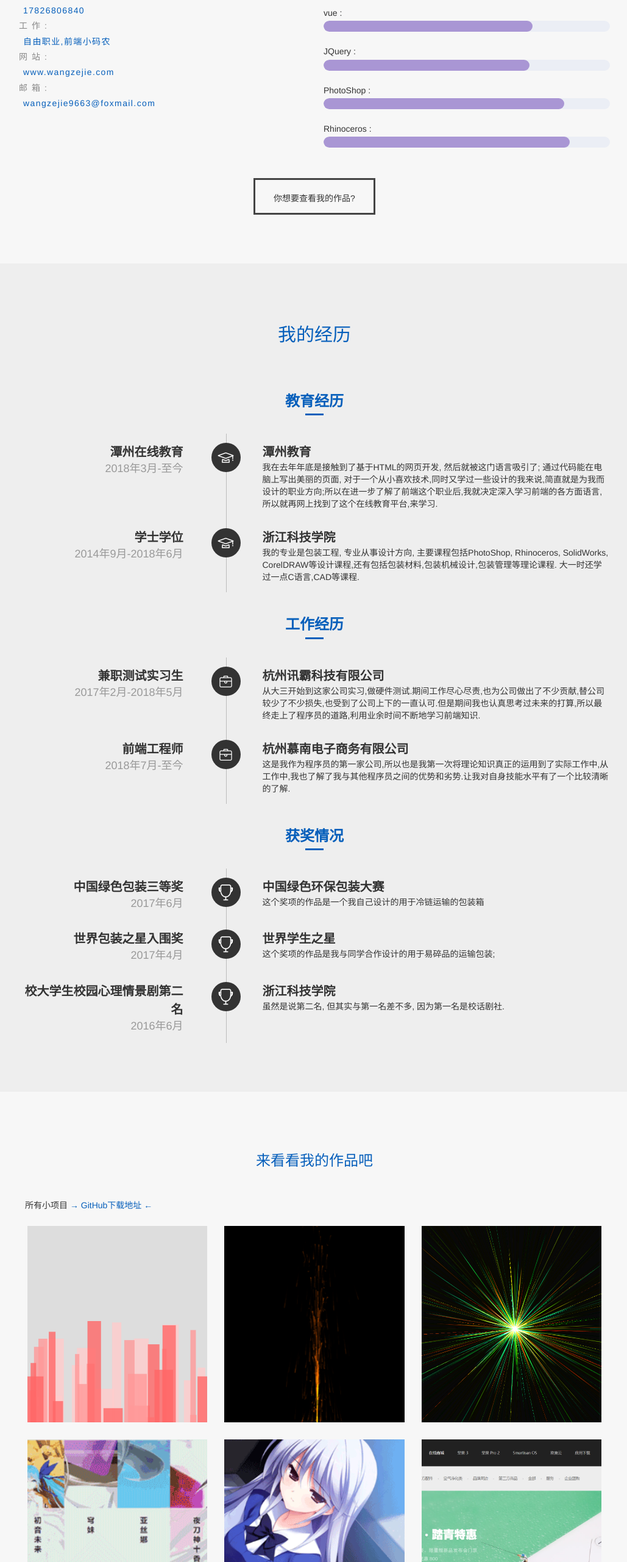
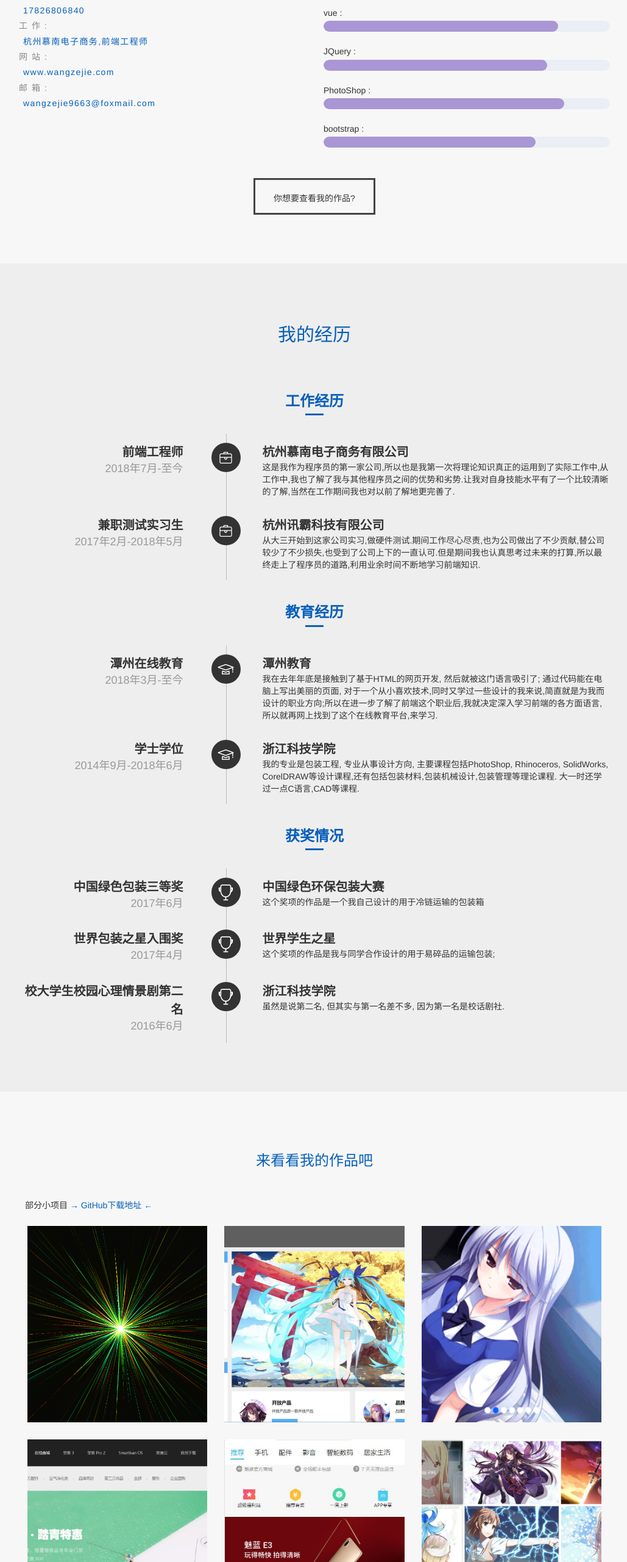
Before and after one commit to w960603/js_and_css, a Vue app in the folder vue-project/my-web-site/: page / in a window 1280 px wide. Shown: the part 1332-3893 px from the top of the page at 61% size, without its empty margins (124-1153 px from the left). Built offline with nearby package versions, Linux system fonts and the light colour scheme.

Commit message:
'小改动'

```diff
--- a/vue-project/my-web-site/src/components/About.vue
+++ b/vue-project/my-web-site/src/components/About.vue
@@ -72,7 +72,7 @@
           },
           {
             title: '工作: ',
-            detail: '自由职业,前端小码农'
+            detail: '杭州慕南电子商务,前端工程师'
           },
           {
             title: '网站: ',
@@ -90,23 +90,23 @@
           },
           {
             name: 'JavaScript : ',
-            degree: 81
+            degree: 86
           },
           {
             name: 'vue : ',
-            degree: 73
+            degree: 82
           },
           {
             name: 'JQuery : ',
-            degree: 72
+            degree: 78
           },
           {
             name: 'PhotoShop : ',
             degree: 84
           },
           {
-            name: 'Rhinoceros : ',
-            degree: 86
+            name: 'bootstrap : ',
+            degree: 74
           },
         ]
       }
--- a/vue-project/my-web-site/src/components/Experience.vue
+++ b/vue-project/my-web-site/src/components/Experience.vue
@@ -3,10 +3,10 @@
         <div class="wrap">
             <h2 class="general h2">我的经历</h2>
           <div class="col-md-12 ">
+              <h2 class="sub-title">工作经历</h2>
+              <exp-list :expList="jobExp" :icon="jobIcon"></exp-list>
             <h2 class="sub-title">教育经历</h2>
             <exp-list :expList="eduExp" :icon="eduIcon"></exp-list>
-            <h2 class="sub-title">工作经历</h2>
-            <exp-list :expList="jobExp" :icon="jobIcon"></exp-list>
             <h2 class="sub-title">获奖情况</h2>
             <exp-list :expList="awordExp" :icon="awordIcon"></exp-list>
           </div>
@@ -26,17 +26,17 @@
         eduIcon:'icon-zhishi',
         awordIcon:'icon-bisai',
         jobExp:[
+            {
+                job:'前端工程师',
+                time:'2018年7月-至今',
+                company:'杭州慕南电子商务有限公司',
+                detail:"这是我作为程序员的第一家公司,所以也是我第一次将理论知识真正的运用到了实际工作中,从工作中,我也了解了我与其他程序员之间的优势和劣势.让我对自身技能水平有了一个比较清晰的了解,当然在工作期间我也对以前了解地更完善了."
+            },
           {
             job:'兼职测试实习生',
             time:'2017年2月-2018年5月',
             company:'杭州讯霸科技有限公司',
             detail:"从大三开始到这家公司实习,做硬件测试.期间工作尽心尽责,也为公司做出了不少贡献,替公司较少了不少损失,也受到了公司上下的一直认可.但是期间我也认真思考过未来的打算,所以最终走上了程序员的道路,利用业余时间不断地学习前端知识."
-          },
-          {
-            job:'前端工程师',
-            time:'2018年7月-至今',
-            company:'杭州慕南电子商务有限公司',
-            detail:"这是我作为程序员的第一家公司,所以也是我第一次将理论知识真正的运用到了实际工作中,从工作中,我也了解了我与其他程序员之间的优势和劣势.让我对自身技能水平有了一个比较清晰的了解."
           },
         ],
         eduExp:[
--- a/vue-project/my-web-site/src/components/Project.vue
+++ b/vue-project/my-web-site/src/components/Project.vue
@@ -2,7 +2,7 @@
     <div id="project" class="pd120 col-md-12 clearfix section">
         <div class="wrap center-block">
             <h2 class="general h3">来看看我的作品吧</h2>
-            <p class="download col-md-12">所有小项目
+            <p class="download col-md-12">部分小项目
                 <a href="https://github.com/w960603/js_and_css.git" target="_blank">→ GitHub下载地址 ←</a>
             </p>
             <div class=" col-xs-12">
@@ -22,6 +22,43 @@
         data() {
             return {
                 img: [
+
+                    {
+                        src: require('../assets/images/project/20.png'),
+                        url: 'https://www.wangzejie.com/pages/canvas/canvas-ray.html',
+                        detail: 'canvas-射线'
+                    },
+                    {
+                        src: require('../assets/images/project/13.jpg'),
+                        url: 'https://www.wangzejie.com/pages/vue-project/my-first-vue-project/index.html',
+                        detail: '用vue写的一个网站页面'
+                    },
+                    {
+                        src: require('../assets/images/project/2.png'),
+                        url: 'https://www.wangzejie.com/pages/accordion-and-banner/banner.html',
+                        detail: '无缝轮播'
+                    },
+                    {
+                        src: require('../assets/images/project/4.jpg'),
+                        url: 'https://www.wangzejie.com/pages/chuizi-mall/index.html',
+                        detail: '纯css做得锤子官网'
+                    },
+
+                    {
+                        src: require('../assets/images/project/8.jpg'),
+                        url: 'https://www.wangzejie.com/pages/meizu-mobile/index.html',
+                        detail: '纯css做的魅族官网移动端'
+                    },
+                    {
+                        src: require('../assets/images/project/5.jpg'),
+                        url: 'https://www.wangzejie.com/pages/css-hover-animation/mouseenter.html',
+                        detail: '纯css做的鼠标移入效果'
+                    },
+                    {
+                        src: require('../assets/images/project/1.png'),
+                        url: 'https://www.wangzejie.com/pages/accordion/accor-css+js.html',
+                        detail: '手风琴效果'
+                    },
                     {
                         src: require('../assets/images/project/18.png'),
                         url: 'https://www.wangzejie.com/pages/canvas/canvas-city.html',
@@ -33,31 +70,6 @@
                         detail: 'canvas-烟花'
                     },
                     {
-                        src: require('../assets/images/project/20.png'),
-                        url: 'https://www.wangzejie.com/pages/canvas/canvas-ray.html',
-                        detail: 'canvas-射线'
-                    },
-                    {
-                        src: require('../assets/images/project/1.png'),
-                        url: 'https://www.wangzejie.com/pages/accordion/accor-css+js.html',
-                        detail: '手风琴效果'
-                    },
-                    {
-                        src: require('../assets/images/project/2.png'),
-                        url: 'https://www.wangzejie.com/pages/accordion-and-banner/banner.html',
-                        detail: '无缝轮播'
-                    },
-                    {
-                        src: require('../assets/images/project/4.jpg'),
-                        url: 'https://www.wangzejie.com/pages/chuizi-mall/index.html',
-                        detail: '纯css做得锤子官网'
-                    },
-                    {
-                        src: require('../assets/images/project/5.jpg'),
-                        url: 'https://www.wangzejie.com/pages/css-hover-animation/mouseenter.html',
-                        detail: '纯css做的鼠标移入效果'
-                    },
-                    {
                         src: require('../assets/images/project/6.jpg'),
                         url: 'https://www.wangzejie.com/pages/login-confirm-by-regExp/regExp.html',
                         detail: '一个用正则做的登录验证'
@@ -66,11 +78,6 @@
                         src: require('../assets/images/project/7.jpg'),
                         url: 'https://www.wangzejie.com/pages/accordion-and-banner/frag-baner.html',
                         detail: '碎片化轮播'
-                    },
-                    {
-                        src: require('../assets/images/project/8.jpg'),
-                        url: 'https://www.wangzejie.com/pages/meizu-mobile/index.html',
-                        detail: '纯css做的魅族官网移动端'
                     },
                     {
                         src: require('../assets/images/project/9.jpg'),
@@ -91,11 +98,6 @@
                         src: require('../assets/images/project/12.jpg'),
                         url: 'https://www.wangzejie.com/pages/vue-project//todoList/index.html',
                         detail: '用vue写的todolist'
-                    },
-                    {
-                        src: require('../assets/images/project/13.jpg'),
-                        url: 'https://www.wangzejie.com/pages/vue-project/my-first-vue-project/index.html',
-                        detail: '用vue写的一个网站页面'
                     },
                     {
                         src: require('../assets/images/project/14.jpg'),
```
Also changed, not shown: 2 other files (tests, documents, lock files or other folders).
